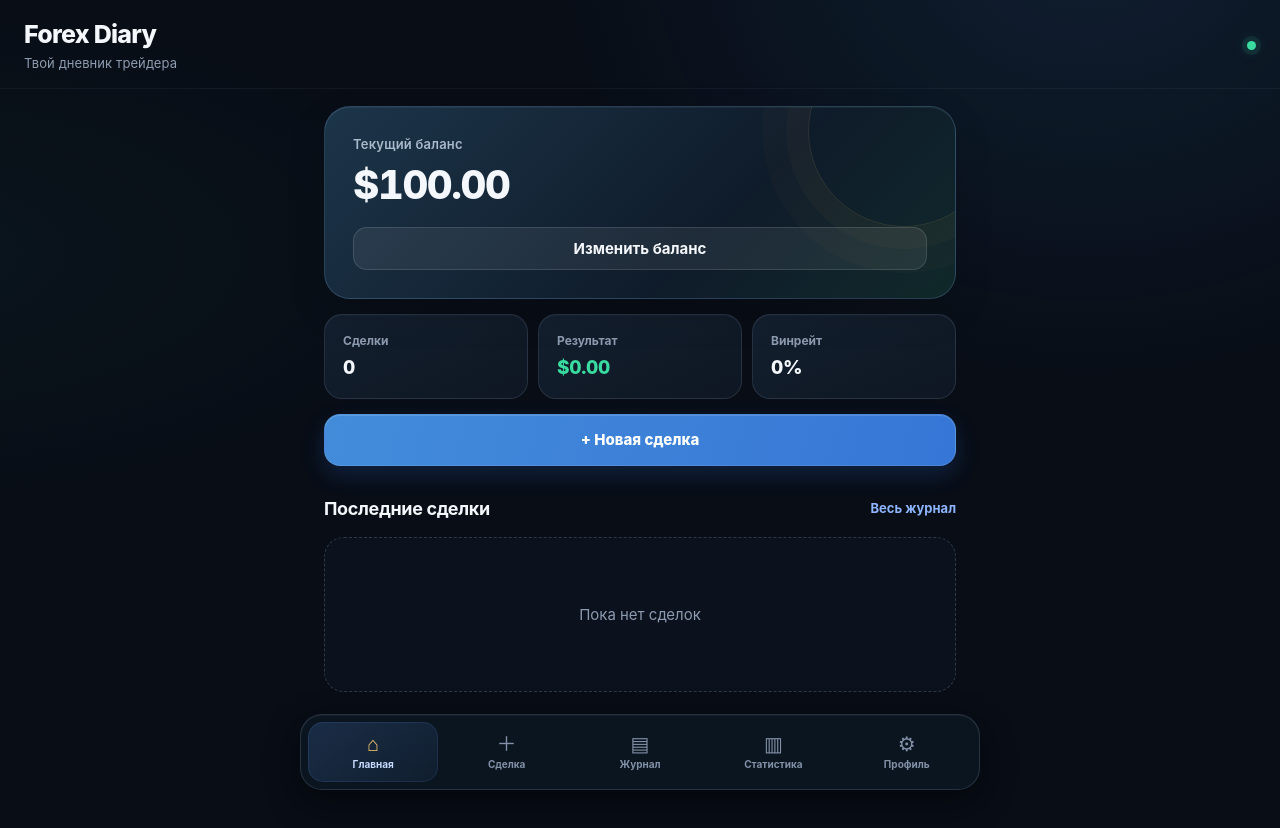
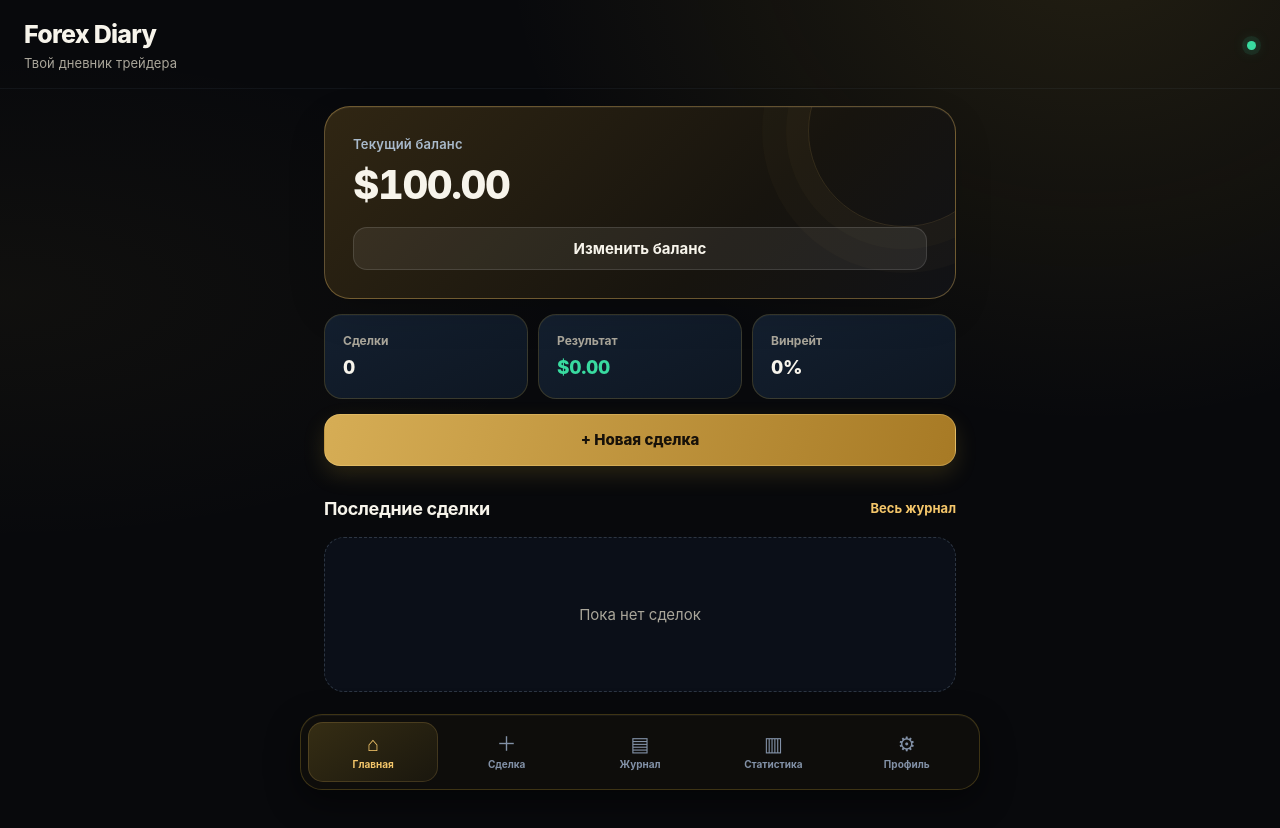
Before and after one commit to ivanpapsev69-cmd/ForexDiary, a website: page web/index.html in a window 1280 px wide. Drawn offline with Linux system fonts and the light colour scheme; no server answers.

Commit message:
Update style.css

```diff
--- a/web/style.css
+++ b/web/style.css
@@ -162,3 +162,93 @@ textarea.form-input { min-height: 100px; resize: vertical; }
 @media (prefers-reduced-motion: reduce) {
   *, *::before, *::after { animation-duration: .01ms !important; transition-duration: .01ms !important; scroll-behavior: auto !important; }
 }
+
+/* FOREX DIARY — BLACK & GOLD THEME */
+:root {
+  --bg: #08090c;
+  --surface: #111216;
+  --surface-2: #191a1f;
+  --surface-3: #222329;
+  --border: rgba(212, 175, 55, .20);
+  --text: #f7f4eb;
+  --muted: #aaa69a;
+  --blue: #d6ad55;
+  --blue-hover: #b88a2e;
+  --gold: #f4c66a;
+}
+
+html {
+  background: #08090c;
+}
+
+body {
+  background:
+    radial-gradient(ellipse at 85% -8%, rgba(212,175,55,.13), transparent 38%),
+    radial-gradient(ellipse at 0% 35%, rgba(212,175,55,.04), transparent 32%),
+    #08090c;
+}
+
+.loader-logo {
+  background: linear-gradient(145deg, #302613, #15120c);
+  border-color: rgba(244,198,106,.5);
+  color: #f4c66a;
+}
+
+.balance-card {
+  border-color: rgba(244,198,106,.35);
+  background: linear-gradient(135deg, #302613, #17140e 65%, #111216);
+}
+
+.primary-button {
+  background: linear-gradient(105deg, #d6ad55, #a77a25);
+  color: #171109;
+  border-color: rgba(255,220,140,.3);
+  box-shadow: 0 9px 22px rgba(212,175,55,.16);
+}
+
+.primary-button:hover {
+  background: linear-gradient(105deg, #e6c574, #bd9139);
+}
+
+.primary-button:active {
+  background: #b88a2e;
+}
+
+.text-button {
+  color: #f4c66a;
+}
+
+.secondary-button:hover {
+  border-color: rgba(244,198,106,.5);
+  background: rgba(244,198,106,.08);
+}
+
+.form-input:focus {
+  border-color: rgba(244,198,106,.85);
+  background: #17150f;
+  box-shadow: 0 0 0 3px rgba(244,198,106,.1);
+}
+
+.filter-button.active {
+  border-color: rgba(244,198,106,.55);
+  background: rgba(212,175,55,.14);
+  color: #f4d991;
+}
+
+.bottom-nav {
+  border-color: rgba(212,175,55,.24);
+  background: rgba(15,14,12,.96);
+}
+
+.nav-button.active {
+  background: linear-gradient(145deg, rgba(212,175,55,.2), rgba(212,175,55,.06));
+  color: #f4c66a;
+  box-shadow: inset 0 0 0 1px rgba(244,198,106,.16);
+}
+
+button:focus-visible,
+input:focus-visible,
+select:focus-visible,
+textarea:focus-visible {
+  outline-color: #f4c66a;
+}
```
